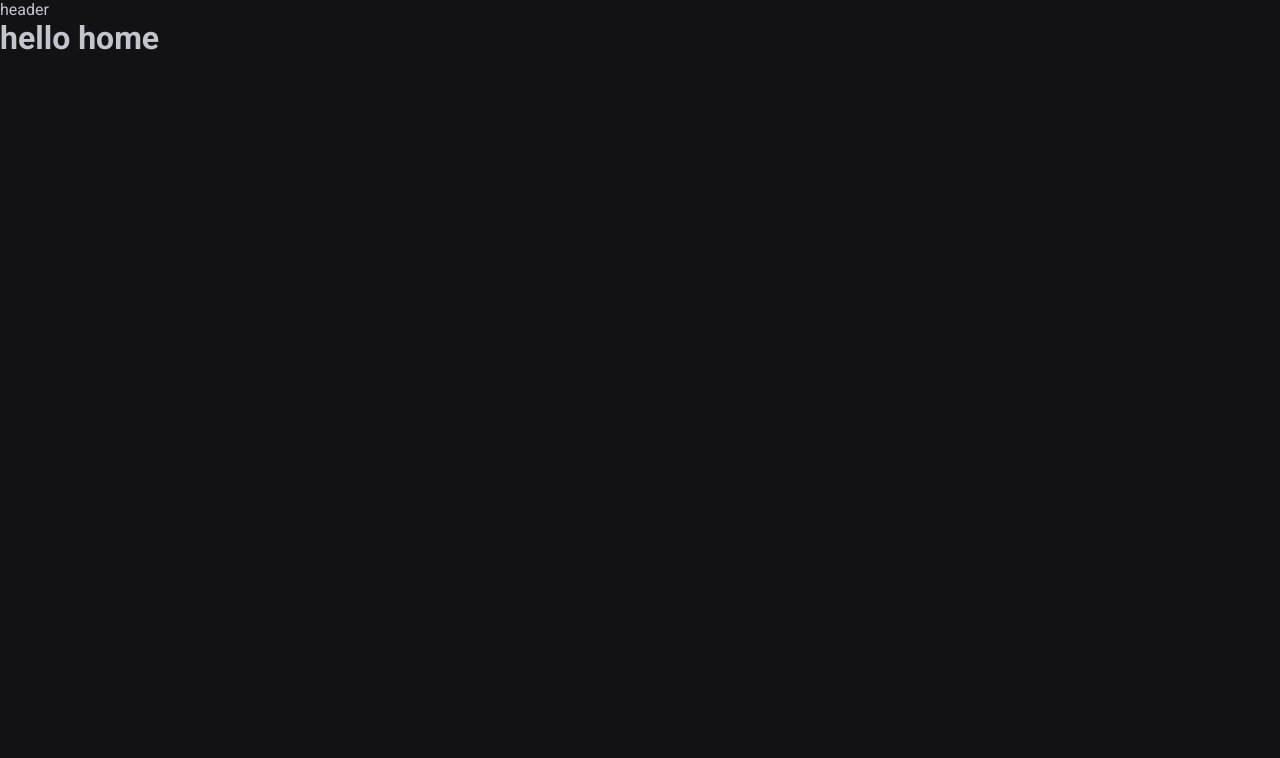
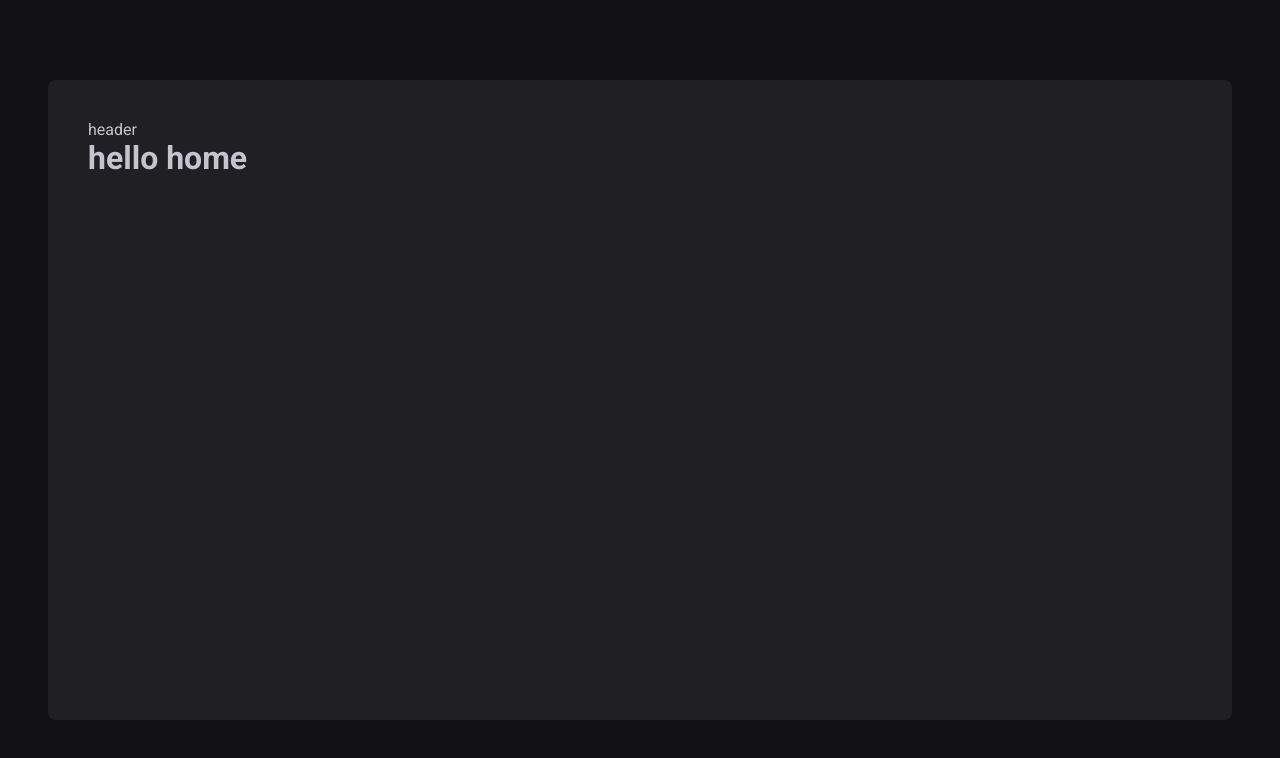
Before and after one commit to eddyzera/ignite-time, a React (Vite) app: page / in a window 1280 px wide. Shown: the top 758 px of the page. Built offline with nearby package versions, Linux system fonts and the light colour scheme.

Commit message:
[refactor]: define style for the layout

```diff
--- a/src/layouts/DefaultLayout.tsx
+++ b/src/layouts/DefaultLayout/index.tsx
@@ -1,12 +1,13 @@
 import React from 'react'
 import { Outlet } from 'react-router-dom'
-import { Header } from '../components/Header'
+import { Header } from '../../components/Header'
+import { LayoutContainer } from './styles'
 
 export const DefaultLayout: React.FunctionComponent = () => {
   return (
-    <div>
+    <LayoutContainer>
       <Header />
       <Outlet />
-    </div>
+    </LayoutContainer>
   )
 }
--- /dev/null
+++ b/src/layouts/DefaultLayout/styles.ts
@@ -0,0 +1,12 @@
+import styled from 'styled-components'
+
+export const LayoutContainer = styled.div`
+  max-width: 74rem;
+  height: calc(100vh - 10rem);
+  margin: 5rem auto;
+  padding: 2.5rem;
+  background-color: ${(props) => props.theme['gray-800']};
+  border-radius: 8px;
+  display: flex;
+  flex-direction: column;
+`
```
